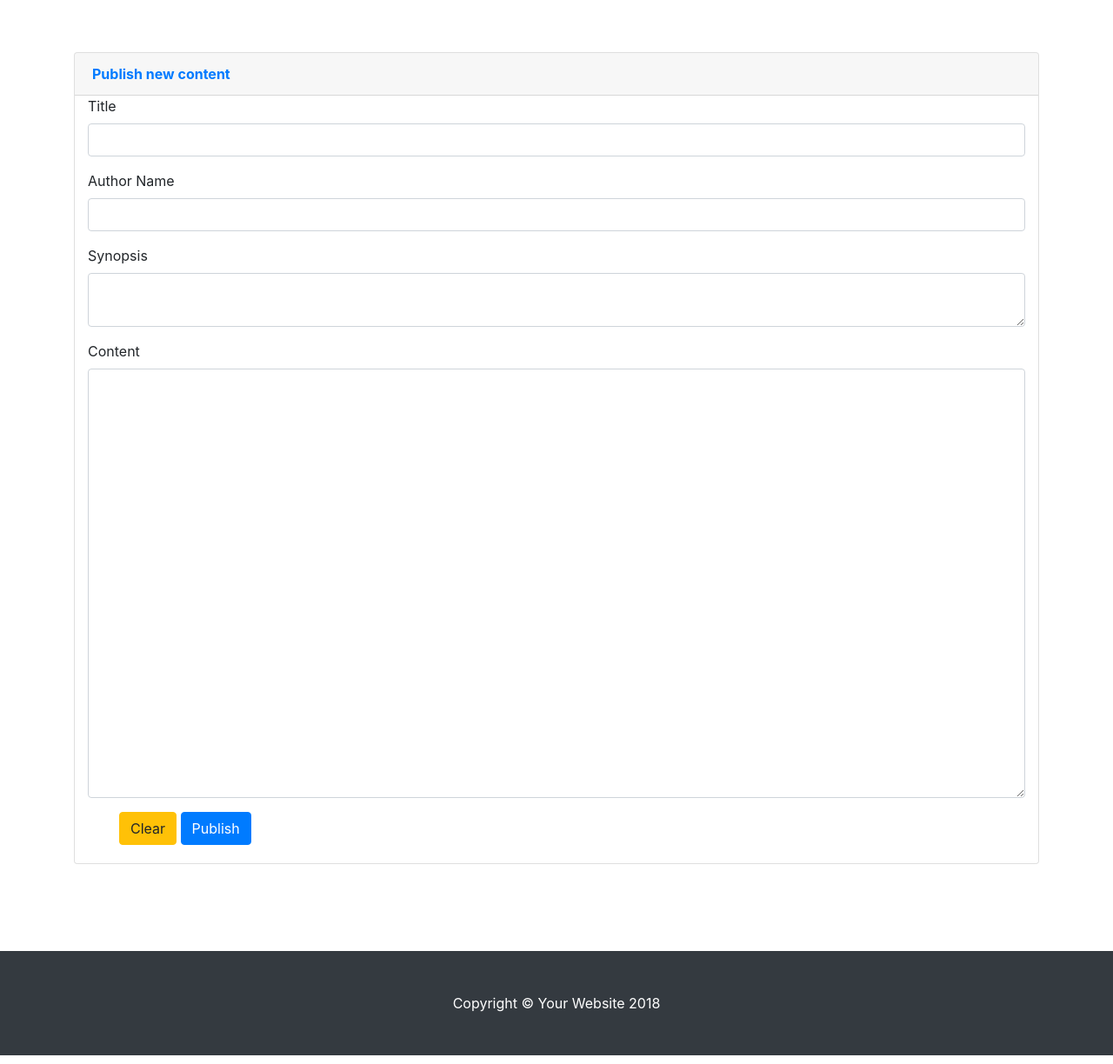
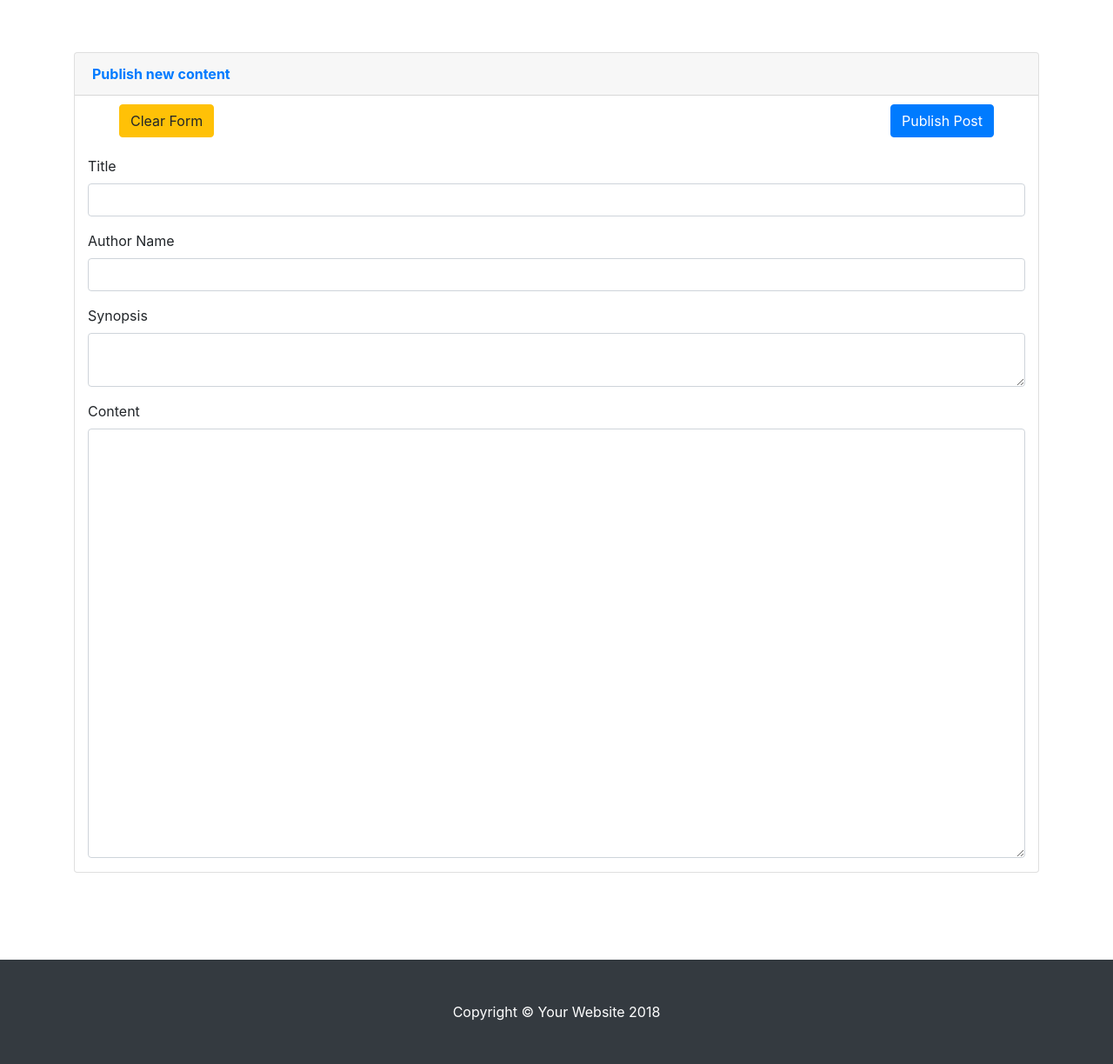
Before and after one commit to rajaappala/newsblog, a Django app: page /news/publish in a window 1280 px wide. Shown: the part 56-1280 px from the top of the page at 87% size. Run offline with Django 3.2, Linux system fonts and the light colour scheme; parts of the project's set-up code (start-up, migrations or seed data) failed here and were passed over; some libraries are stand-ins or nearby versions.

Commit message:
styling changes

```diff
--- a/blog/settings.py
+++ b/blog/settings.py
@@ -68,7 +68,7 @@ TEMPLATES = [
         },
     },
 ]
-
+ADMIN_EMAIL = 'rajashekarappala@gmail.com'
 EMAIL_BACKEND = 'django.core.mail.backends.smtp.EmailBackend'
 EMAIL_HOST = 'smtp.gmail.com'
 EMAIL_HOST_USER = 'rajashekarappala@gmail.com'
--- a/news/tasks.py
+++ b/news/tasks.py
@@ -2,9 +2,10 @@
 
 from django.core.mail import EmailMessage
 from blog.celery import app
+from django.conf import settings
 
 
 @app.task
 def notify_admin_via_email(message):
-    email = EmailMessage('Notification!!!', message, to=['rajashekarappala@gmail.com'])
+    email = EmailMessage('Notification!!!', message, to=[settings.ADMIN_EMAIL])
     email.send()
--- a/news/templates/publish_form.html
+++ b/news/templates/publish_form.html
@@ -18,6 +18,13 @@
                 <form name="content_form" id="content_form" action="/news/publish" method="POST">
                     {% csrf_token %}
                     <div class="row col-sm-12 col-md-12 col-lg-12" style="margin-left: 0px;">
+
+                        <div class="form-group col-sm-12 col-md-12 col-lg-12" style="margin-top: 10px;">
+                            <button class="btn btn-fw btn-warning pull-left m-t-n-xs" type="button" style="margin-bottom: 5px;margin-left: 36px;" onclick="clear_form()">Clear Form</button>
+                            <input type="hidden" name="content_id" id="content_id"/>
+                            <button class="btn btn-fw btn-primary m-t-n-xs" type="submit" style="margin-bottom: 5px;margin-right: 36px; float:right;">Publish Post</button>
+                        </div>
+
                         <div class="form-group col-sm-12 col-md-6 col-lg-12">
                             <label for="title">Title</label>
                             <input class="form-control" type="text" id="title" name="title" required>
@@ -35,58 +42,13 @@
                             <label for="content">Content</label>
                             <textarea class="form-control" type="text" rows="20" id="content" name="content"></textarea>
                         </div>
-
-                        <div class="form-group col-sm-12 col-md-12 col-lg-12">
-                            <button class="btn btn-fw btn-warning pull-left m-t-n-xs" type="button" style="margin-bottom: 5px;margin-left: 36px;" onclick="clear_data()">Clear</button>
-                            <input type="hidden" name="content_id" id="content_id"/>
-                            <button class="btn btn-fw btn-primary pull-right m-t-n-xs" type="submit" style="margin-bottom: 5px;margin-right: 36px;">Publish</button>
-                        </div>
                     </div>
                 </form>
             </div>
         </div>
     </section>
-    <!-- <section class="box boxshadow p-a clear m-a">
-        <div id="Submitted_units" role="tablist" aria-multiselectable="true" >
-            <div class="card">
-                <div class="card-header">
-                    <strong class="mb-0">
-                    {% if label_list.All_Submitted_Units_Panel%}
-                        <a data-toggle="collapse" data-parent="#accordion" href="#collapseOne" aria-expanded="true" aria-controls="collapseOne">{{label_list.All_Submitted_Units_Panel.label_text}}</a>
-                    {% endif %}
-                    </strong>
-                </div>
-                <div class="show">
-                    <div class="card-block">
-                        <table id="all_submitted_units" class="table dt-responsive table-striped table-bordered nowrap m-b-none" style="max-width: 100% !important; width: 100% !important;">
-                            <thead>
-                                <tr class="active">
-                                    <th data-priority="10000">{{label_list.Th_Unit_Name.label_text}}</th>
-                                    <th data-priority="14000">{{label_list.Th_Location.label_text}}</th>
-                                    <th data-priority="18000">{{label_list.Th_Abbreviation.label_text}}</th>
-                                    <th data-priority="16000">{{label_list.Th_Cost_Center.label_text}}</th>
-                                    <th data-priority="20000">{{label_list.Th_Crosswalk.label_text}}</th>
-                                    <th data-priority="24000">{{label_list.Th_Budgeted_ADC.label_text}}</th>
-                                    <th data-priority="22000">{{label_list.Th_DIrect_Care_Target.label_text}}</th>
-                                    <th data-priority="26000">{{label_list.Th_Sitter_Hours.label_text}}</th>
-                                    <th data-priority="28000">{{label_list.Th_PTO_Factor.label_text}}</th>
-                                    <th data-priority="30000">{{label_list.Th_PCM_FTEs.label_text}}</th>
-                                    <th data-priority="32000">{{label_list.Th_APCM_FTEs.label_text}}</th>
-                                    <th data-sortable="false" data-priority="12000">{{label_list.Th_Unit_Actions.label_text}}</th>
-                                </tr>
-                            </thead>
-                        </table>
-                    </div>
-                </div>
-            </div>
-        </div>
-    </section>
-    <div class="modal fade" id="fixed_dct" tabindex="-1" role="dialog" aria-hidden="true"> Do you want to continue</div>
-     -->
 {% endblock content %}
 {% block cssincludes %}
-<!-- <link rel="stylesheet" href='{% static "assets/datatables/css/dataTables.bootstrap.min.css" %}' />   -->
-<!-- <link rel="stylesheet" href='{% static "assets/datatables/css/responsive.bootstrap.min.css" %}' /> -->
 <link rel="stylesheet" href='{% static "Easy-Markdown/css/bootstrap-markdown.min.css" %}'>
 <style type="text/css">
 
@@ -103,7 +65,6 @@
 {% endblock cssincludes %}
 {% block jsincludes %}
 <script type="text/javascript" language="javascript" src="{% static 'tinymce_4.7.13/tinymce/js/tinymce/tinymce.min.js'%}"></script>
-<!-- <script src='{% static "vendor/jquery/jquery.min.js" %}'></script> -->
   <script type="text/javascript">
   tinymce.init({
     selector: 'textarea#content',
@@ -117,5 +78,9 @@
     menubar : false,
     statusbar: false,
   });
+
+  function clear_form(){
+    $('#content_form')[0].reset();
+  }
   </script>
 {% endblock jsincludes %}
```
